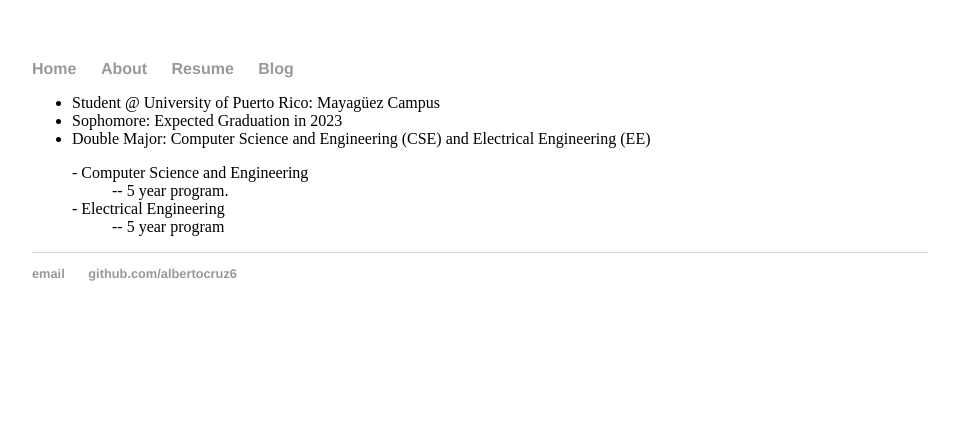
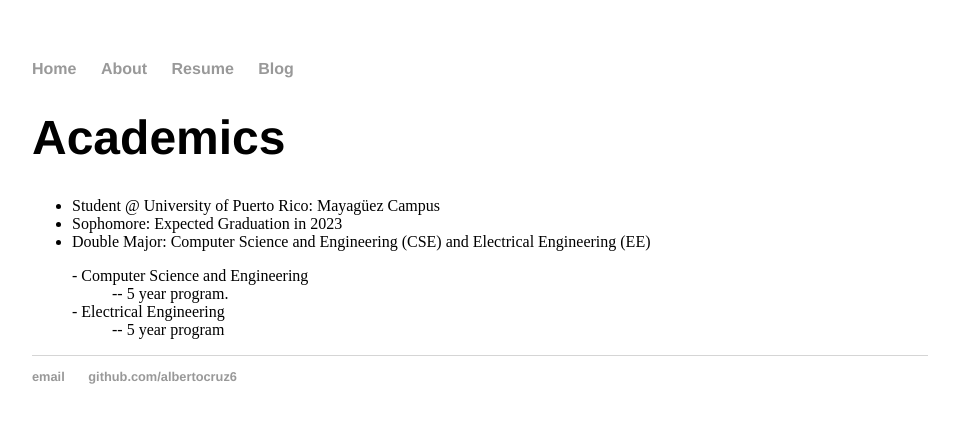
Before and after one commit to albertocruz6/albertocruz6.github.io, a Jekyll site: the page built from about/index.html, in a window 1280 px wide. Shown: the top 423 px of the page, without its empty margins (160-1119 px from the left). Built offline with Jekyll 4.4.1, drawn with Linux system fonts in a browser that asks for light colours.

Commit message:
Update index.html

```diff
--- a/about/index.html
+++ b/about/index.html
@@ -2,6 +2,7 @@
 layout: default
 title: About me!
 ---
+<h1>Academics</h1>
 <ul>
   <li>Student @ University of Puerto Rico: Mayagüez Campus</li>
   <li>Sophomore: Expected Graduation in 2023</li>
```
